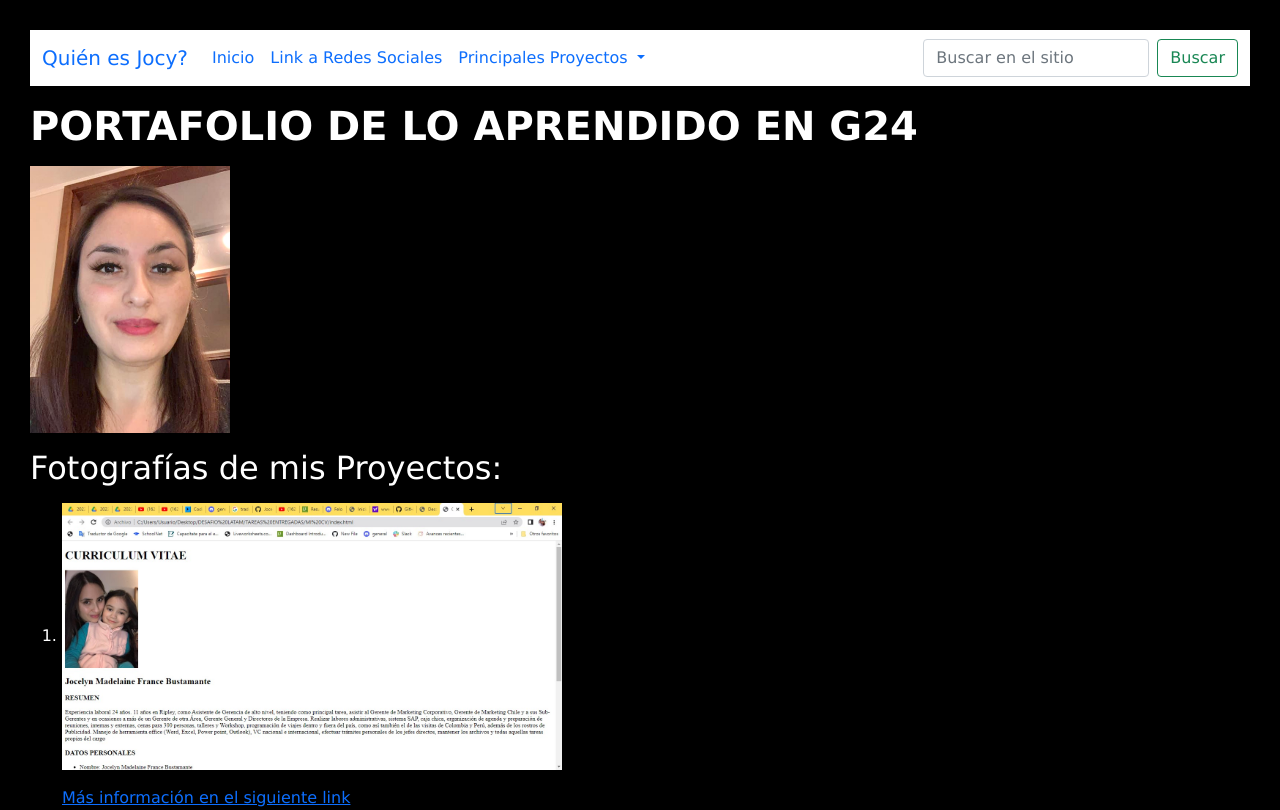
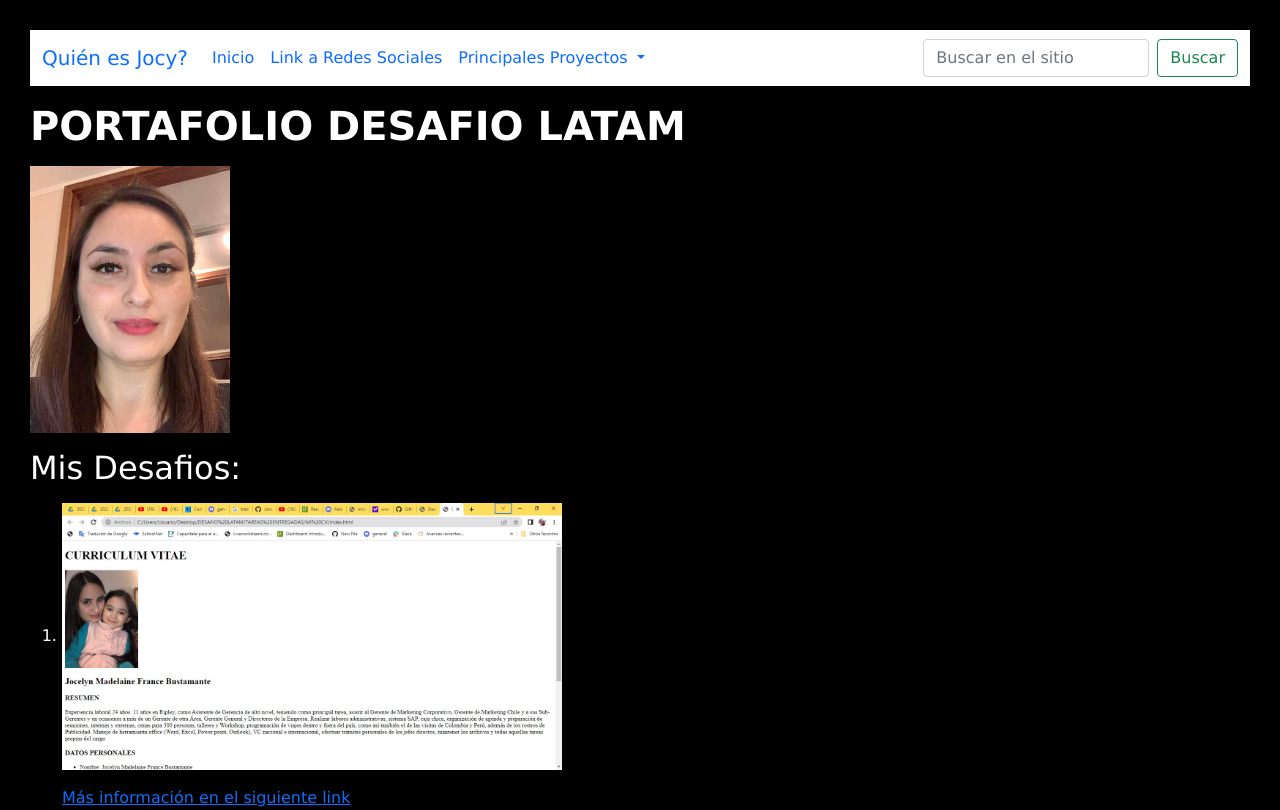
Before and after one commit to MarcoLinkMG/JocelynFrance.github.io, a plain HTML site: page index.html in a window 1280 px wide. Shown: the top 810 px of the page. Drawn offline with nearby package versions, Linux system fonts and the light colour scheme.

Commit message:
Mi primer Fork

```diff
--- a/index.html
+++ b/index.html
@@ -66,13 +66,13 @@
     </nav>
     <p></p>
 
-    <h1> <strong>PORTAFOLIO DE LO APRENDIDO EN G24</strong></h1>
+    <h1> <strong>PORTAFOLIO DESAFIO LATAM</strong></h1>
     <p></p>
     <img src="assets/img/foto portafolio.jpg" width="200 px" alt="Jocy" />
 
     <p></p>
 
-    <h2> Fotografías de mis Proyectos:</h2>
+    <h2>Mis Desafios:</h2>
     <p></p>
 
     <ol>
```
